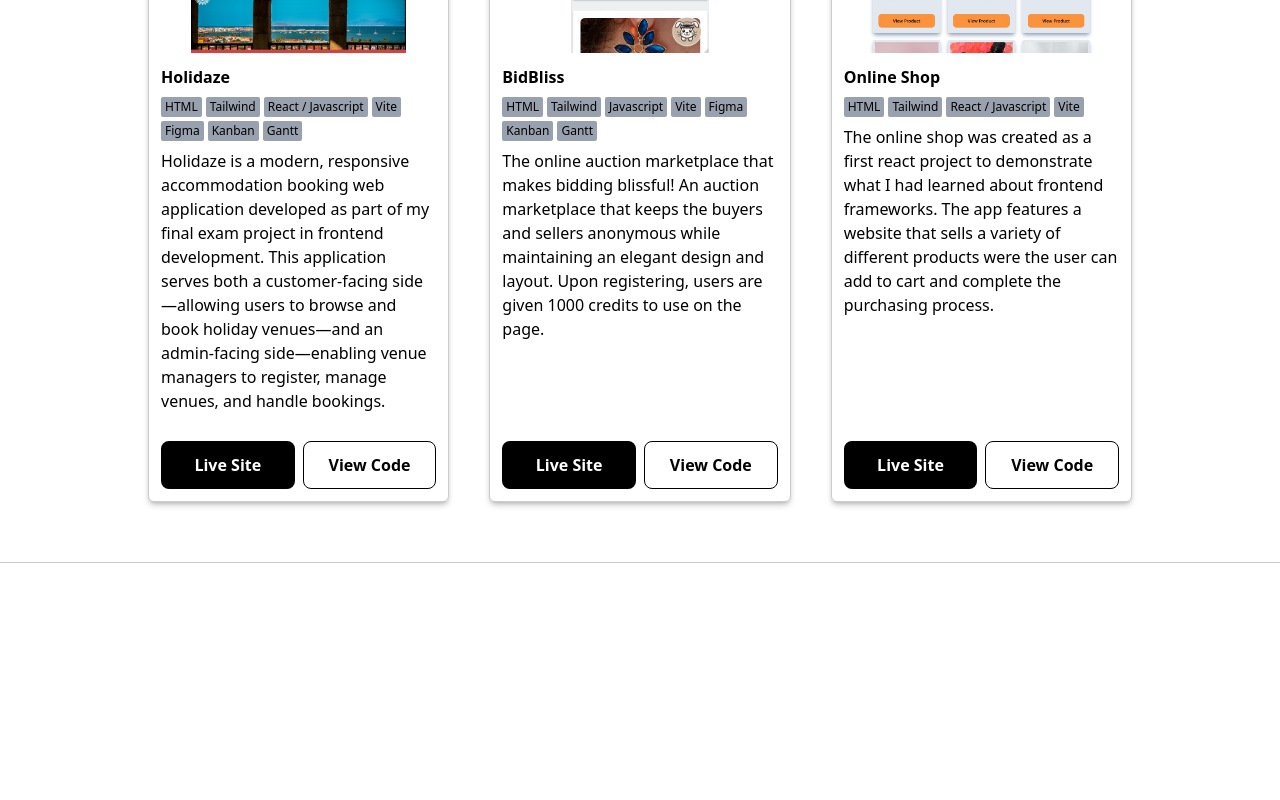
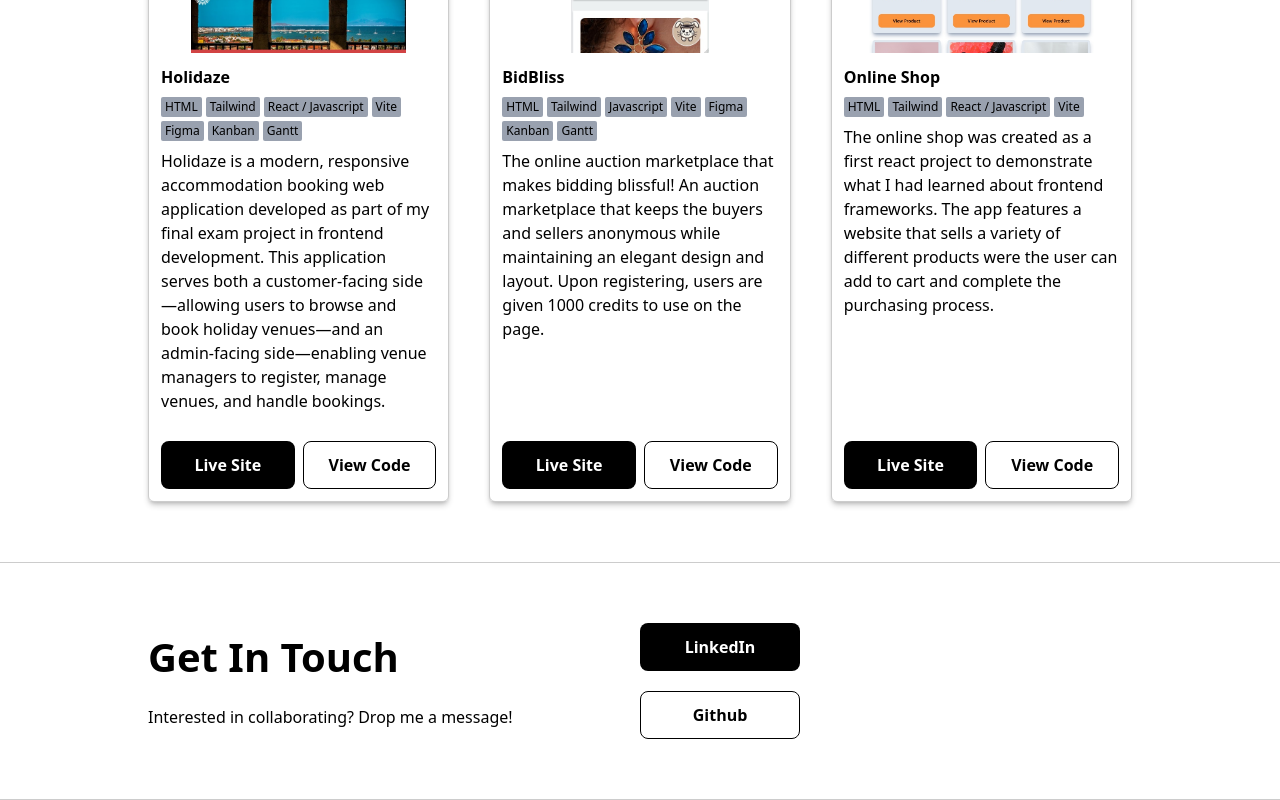
Before and after one commit to jonhenrikaavitsland/portfolio, a React (Vite) app: page / in a window 1280 px wide. Shown: the part 1589-2389 px from the top of the page. Before the commit the page ends 2152 px from the top, so only its background shows below. Built offline with nearby package versions, Linux system fonts and the light colour scheme.

Commit message:
added contact to app

```diff
--- a/src/App.jsx
+++ b/src/App.jsx
@@ -1,4 +1,5 @@
 import BioCard from './components/BioCard';
+import Contact from './components/Contact';
 import Header from './components/Header';
 import ProjectsCard from './components/ProjectsCard';
 import SkillsCard from './components/SkillsCard';
@@ -11,6 +12,7 @@ export default function App() {
         <BioCard />
         <SkillsCard />
         <ProjectsCard />
+        <Contact />
       </main>
     </div>
   );
```
